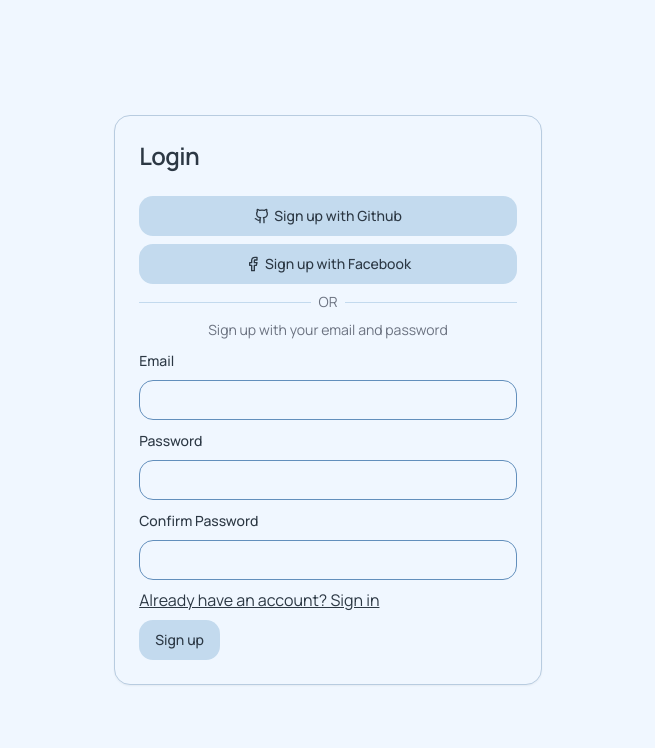
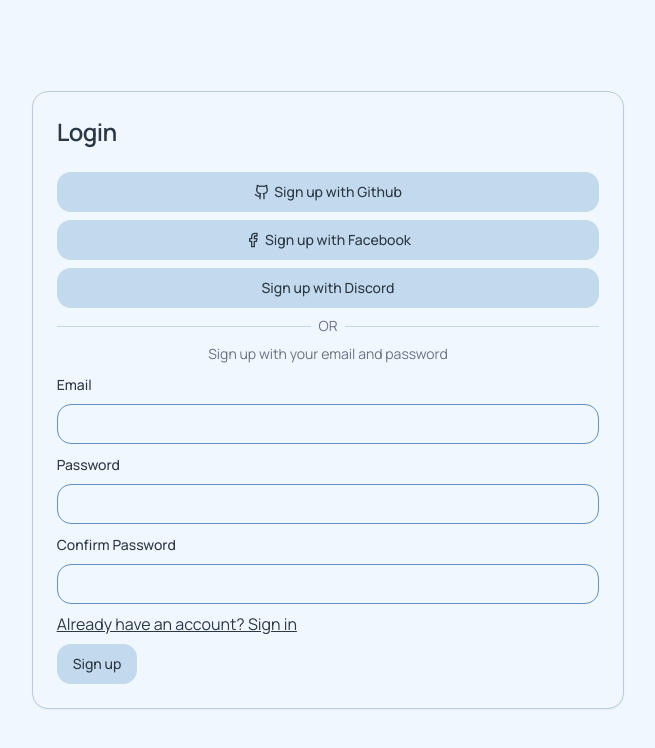
Before and after one commit to ugurkellecioglu/another-next-template, a Next.js app: page /signup in a window 1280 px wide. Shown: the top 748 px of the page, without its empty margins (312-967 px from the left). Built offline with nearby package versions, Linux system fonts and the light colour scheme; no server answers.

Commit message:
feat: discord login

```diff
--- a/actions/user.actions.ts
+++ b/actions/user.actions.ts
@@ -88,6 +88,13 @@ export async function login({
   }
 }
 
+export async function loginWithDiscord() {
+  await signIn("discord", {
+    redirect: true,
+    redirectTo: process.env.NEXT_PUBLIC_BASE_URL,
+  })
+}
+
 export async function loginWithGithub() {
   await signIn("github", {
     redirect: true,
--- a/auth.ts
+++ b/auth.ts
@@ -3,6 +3,7 @@ import type { NextAuthConfig } from "next-auth"
 import NextAuth, { User } from "next-auth"
 import { encode as defaultEncode } from "next-auth/jwt"
 import Credentials from "next-auth/providers/credentials"
+import Discord from "next-auth/providers/discord"
 import Facebook from "next-auth/providers/facebook"
 import Github from "next-auth/providers/github"
 import { v4 as uuid } from "uuid"
@@ -21,6 +22,10 @@ const authConfig: NextAuthConfig = {
     Facebook({
       clientId: process.env.FACEBOOK_ID!,
       clientSecret: process.env.FACEBOOK_SECRET!,
+    }),
+    Discord({
+      clientId: process.env.DISCORD_CLIENT_ID!,
+      clientSecret: process.env.DISCORD_CLIENT_SECRET!,
     }),
     Credentials({
       credentials: {
--- /dev/null
+++ b/components/discord-login-button.tsx
@@ -0,0 +1,23 @@
+"use client"
+
+import { loginWithDiscord } from "@/actions/user.actions"
+import { useRouter } from "next/navigation"
+import { Button } from "./ui/button"
+
+export default function DiscordLoginButton({
+  label = "Sign in with Discord",
+}: {
+  label?: string
+}) {
+  const router = useRouter()
+
+  const onClick = () => {
+    loginWithDiscord()
+  }
+
+  return (
+    <Button onClick={onClick} className="gap-1 w-full">
+      {label}
+    </Button>
+  )
+}
--- a/components/signin-form.tsx
+++ b/components/signin-form.tsx
@@ -18,6 +18,7 @@ import {
 import { LoginSchema } from "@/schemas/login-schema"
 import Link from "next/link"
 import { useRouter } from "next/navigation"
+import DiscordLoginButton from "./discord-login-button"
 import FacebookLoginButton from "./facebook-login-button"
 import GithubLoginButton from "./github-login-button"
 import { Card, CardContent, CardHeader, CardTitle } from "./ui/card"
@@ -57,6 +58,7 @@ export default function SignIn() {
           <div className="space-y-2">
             <GithubLoginButton />
             <FacebookLoginButton />
+            <DiscordLoginButton />
           </div>
           <div className="flex gap-2 items-center justify-center my-2">
             <div className="w-full h-[0.5px] bg-primary " />
--- a/components/signup-form.tsx
+++ b/components/signup-form.tsx
@@ -19,6 +19,7 @@ import { toast } from "@/components/ui/use-toast"
 import { RegisterSchema } from "@/schemas/register-schema"
 import Link from "next/link"
 import { useRouter } from "next/navigation"
+import DiscordLoginButton from "./discord-login-button"
 import FacebookLoginButton from "./facebook-login-button"
 import GithubLoginButton from "./github-login-button"
 import { Card, CardContent, CardHeader, CardTitle } from "./ui/card"
@@ -57,6 +58,7 @@ export default function SignUpForm() {
           <div className="space-y-2">
             <GithubLoginButton label="Sign up with Github" />
             <FacebookLoginButton label="Sign up with Facebook" />
+            <DiscordLoginButton label="Sign up with Discord" />
           </div>
           <div className="flex gap-2 items-center justify-center my-2">
             <div className="w-full h-[0.5px] bg-primary " />
```
